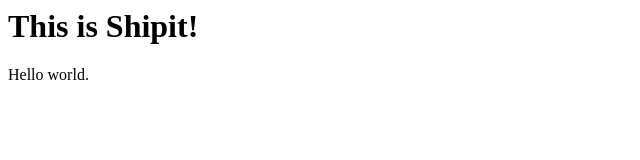
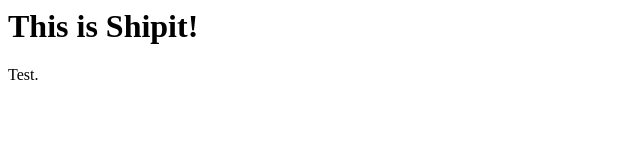
Before and after one commit to Bashka/test, a plain HTML site: page index.html in a window 1280 px wide. Shown: the full height of the page, 0-640 px from the left. Drawn offline with Linux system fonts and the light colour scheme.

Commit message:
Hello alav.

```diff
--- a/index.html
+++ b/index.html
@@ -2,5 +2,5 @@
 	This is Shipit!
 </h1>
 <p>
-	Hello world.
+	Test.
 </p>
```
